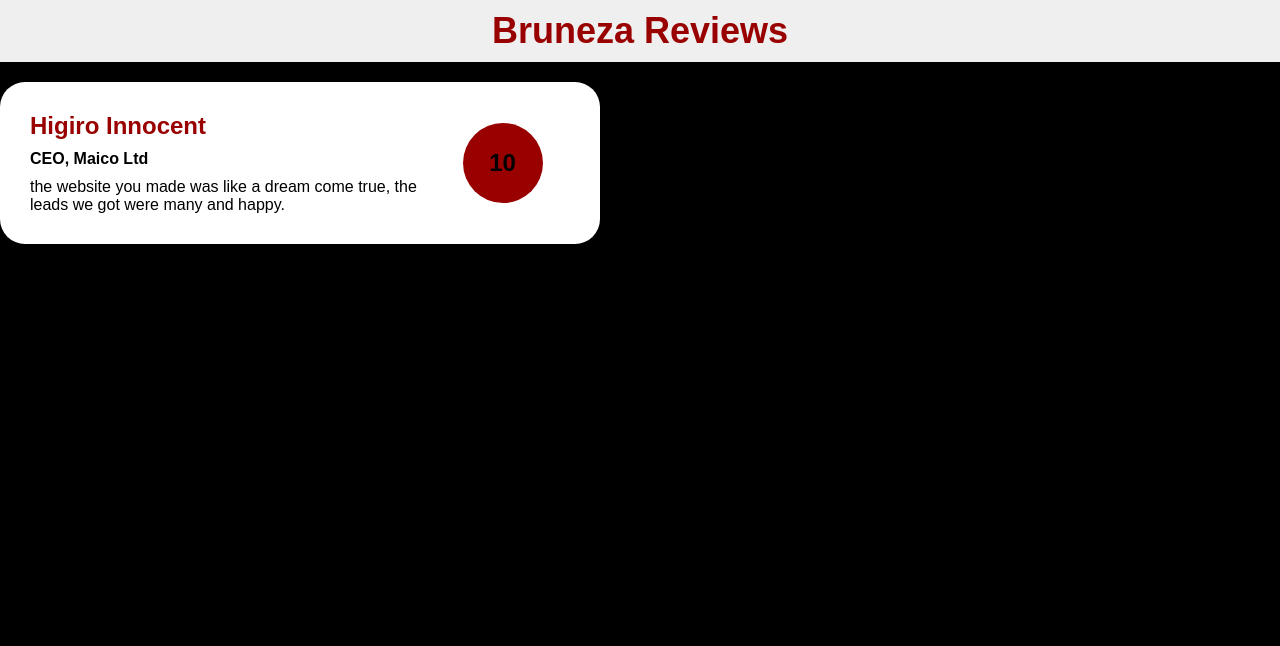
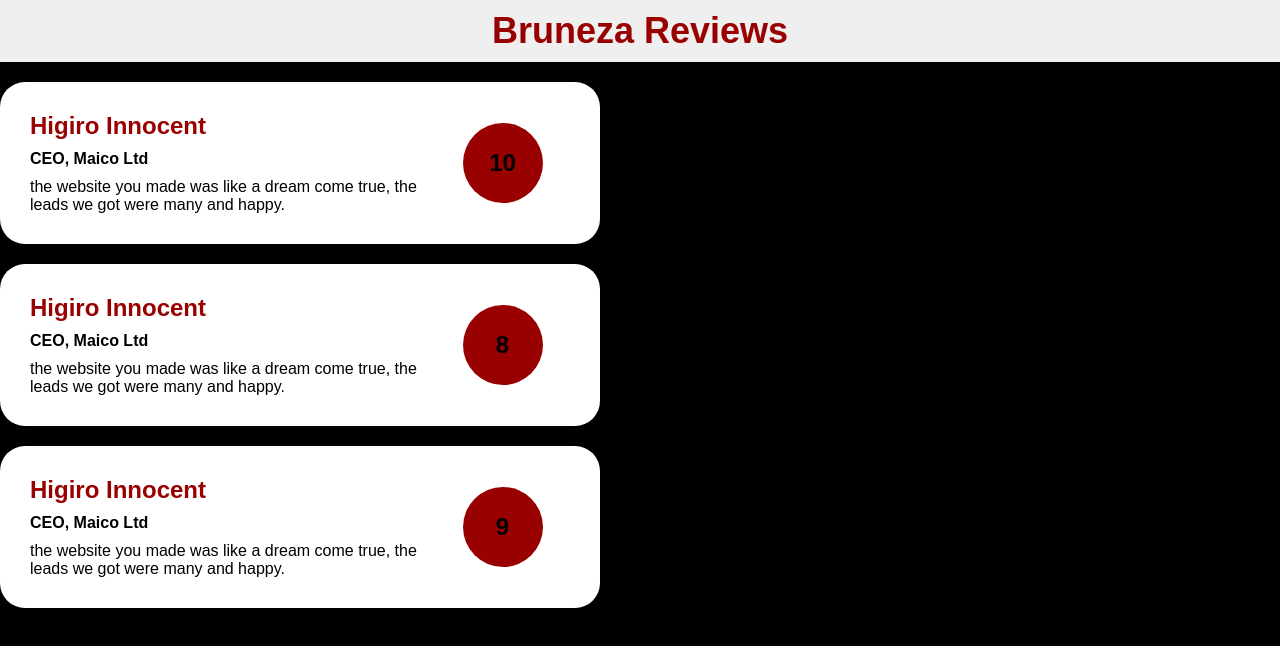
Before and after one commit to bruneza/bru-feedback-app, a React (Create React App) app: page / in a window 1280 px wide. Shown: the top 646 px of the page. Built offline with nearby package versions, Linux system fonts and the light colour scheme.

Commit message:
Reviews Mapped

```diff
--- a/src/App.js
+++ b/src/App.js
@@ -1,5 +1,6 @@
 import Header from "./components/Header"
-import ReviewItem from "./components/ReviewItem"
+import ReviewList from "./components/ReviewList"
+
 
 function App() {
 
@@ -7,7 +8,7 @@ function App() {
                 <>
                         <Header />
                         <div className="container">
-                                <ReviewItem />
+                                <ReviewList />
                         </div>
                 </>
 
--- a/src/components/ReviewItem.js
+++ b/src/components/ReviewItem.js
@@ -1,18 +1,17 @@
 import React from 'react'
 
-function ReviewItem() {
+function ReviewItem({revScore, revName, revPosition, revDescription}) {
   return (
     <div className="review-item">
         <div className='wrapper rev-content'>
             <div className="rev-col-1">
-                <div className="rev-name">Higiro Innocent</div>
-                <div className="rev-pos-title">CEO, Maico Ltd</div>
-                <div className="rev-descr"> the website you made was like a dream come true,
-                the leads we got were many and happy.</div>
+                <div className="rev-name">{revName}</div>
+                <div className="rev-pos-title">{revPosition}</div>
+                <div className="rev-descr"> {revDescription}</div>
             </div>
             <div className="rev-col-2">
                     <div className="rev-score">
-                        <span>10</span>
+                        <span>{revScore}</span>
                     </div>
             </div>
         </div>
@@ -20,4 +19,11 @@ function ReviewItem() {
   )
 }
 
+ReviewItem.defaultProps = {
+    revName: "John Doe",
+    revPosition: "Visitor",
+    revDescription: "this is a review",
+    revScore: 0
+}
+
 export default ReviewItem
--- /dev/null
+++ b/src/components/ReviewList.js
@@ -0,0 +1,20 @@
+import React, { useState } from 'react'
+import ReviewItem from "./ReviewItem"
+import ReviewsData from "../data/ReviewsData"
+function ReviewList() {
+    const [RevData] = useState(ReviewsData)
+
+    if(!RevData || RevData.length === 0){
+        return <p>No Reviews</p>
+    }
+  return (
+    <div className="rev-list">
+        {RevData.map((item) => (
+         <ReviewItem key={item.id} revScore={item.score} revName={item.Name} revPosition={item.position} revDescription={item.description} />
+        ))
+        }
+    </div>
+  )
+}
+
+export default ReviewList
--- /dev/null
+++ b/src/data/ReviewsData.js
@@ -0,0 +1,25 @@
+const Reviews = [
+   {
+    id: 1,
+    score: 10,
+    Name: 'Higiro Innocent',
+    position: 'CEO, Maico Ltd',
+    description: 'the website you made was like a dream come true, the leads we got were many and happy.'
+   },
+   {
+    id: 2,
+    score: 8,
+    Name: 'Higiro Innocent',
+    position: 'CEO, Maico Ltd',
+    description: 'the website you made was like a dream come true, the leads we got were many and happy.'
+   },
+   {
+    id: 3,
+    score: 9,
+    Name: 'Higiro Innocent',
+    position: 'CEO, Maico Ltd',
+    description: 'the website you made was like a dream come true, the leads we got were many and happy.'
+   },
+]
+
+export default Reviews
--- a/src/index.scss
+++ b/src/index.scss
@@ -44,7 +44,7 @@ h1,h2{
   padding: 10px;
 }
 
-/*** Review Card ***/
+/*** Review Item ***/
 .review-item{
   background-color: white;
   color: black;
```
